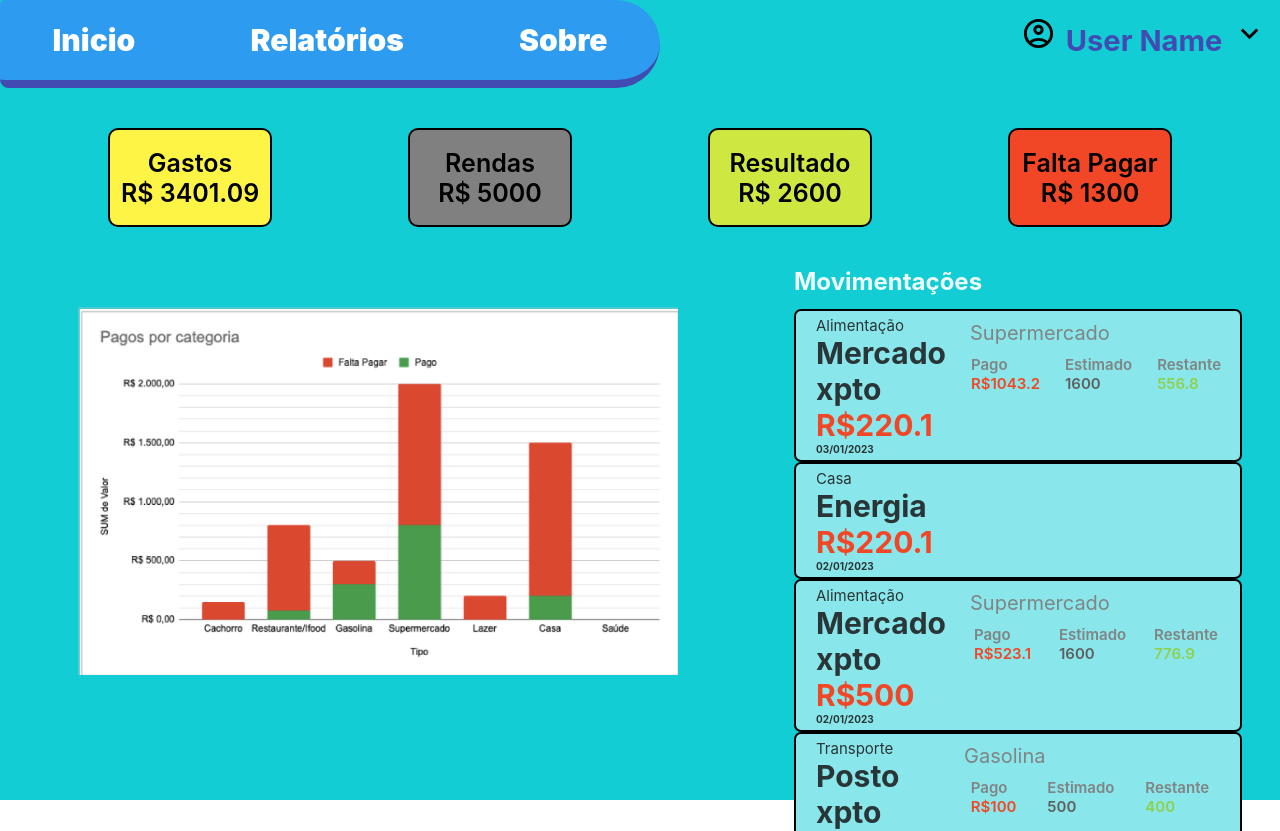
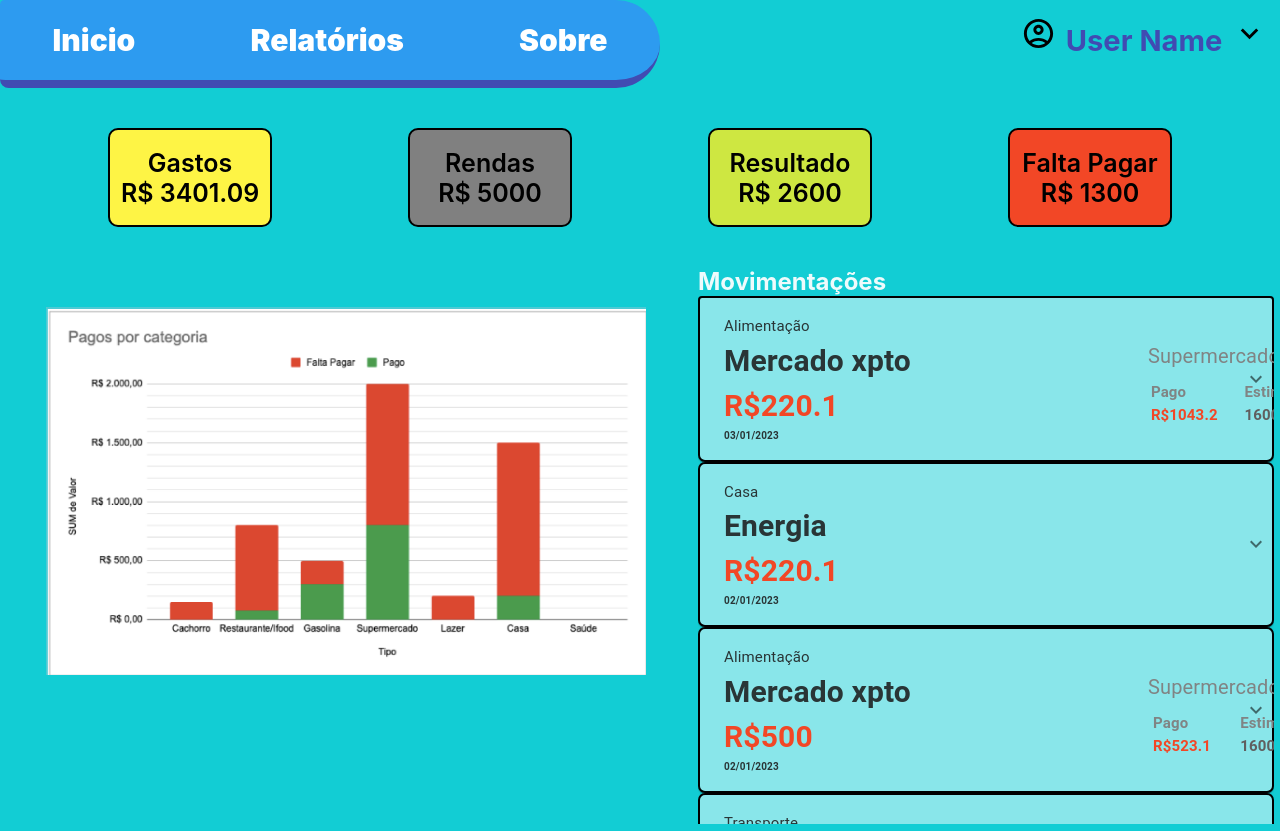
Before and after one commit to silvioubaldino/personal-finance-frontend, a React (Create React App) app: page / in a window 1280 px wide. Shown: the top 831 px of the page. Built offline with nearby package versions, Linux system fonts and the light colour scheme.

Commit message:
Adiciona componentes AccordionBuild.jsx e TableMovementDetails.jsx

```diff
--- /dev/null
+++ b/src/components/AccordionBuild.jsx
@@ -0,0 +1,58 @@
+import { Accordion, AccordionSummary, AccordionDetails, Typography, styled } from "@mui/material";
+import { ExpandMore } from "@mui/icons-material";
+import Movements from "./ResumedMovements";
+
+import { movements } from '../mocks/movementData.mock';
+import '../style/components/movement.css'
+import TableMovementDetails from "./TableMovementDetails";
+
+const CustomizedAccordion = styled(Accordion)`
+  background: rgba(137, 230, 234, 1);
+  border: 2px solid black;
+  border-radius: 7px;
+`;
+
+const AccordionBuild = () => {
+  return(
+    <div className="container-accordion">
+      <h1>Movimentações</h1>
+      <div className='container-movements'>
+        {movements?.map((e, i) => (
+          <CustomizedAccordion >
+            <AccordionSummary
+              key={i}
+              id='painel1'
+              aria-controls='painel1-conteudo'
+              expandIcon={<ExpandMore/>}
+            >
+              <Typography>
+                <Movements
+                  describeType={e.describe.type}
+                  describeTitle={e.describe.title}
+                  describePrice={e.describe.price}
+                  describeDate={e.describe.date}
+                  typeBill={e.typeBill}
+                  estimated={e.estimated}
+                  payed={e.payed}
+                  rest={e.rest}
+                />
+              </Typography>
+            </AccordionSummary>
+            <AccordionDetails>
+              <Typography>
+                <TableMovementDetails
+                  category={e.describe.type}
+                  description={e.typeBill}
+                  date={e.describe.date}
+                  payed={e.payed}
+                />
+              </Typography>
+            </AccordionDetails>
+          </CustomizedAccordion>
+        ))}
+      </div>
+    </div>
+  );
+}
+
+export default AccordionBuild;
--- a/src/components/Movements.jsx
+++ /dev/null
@@ -1,47 +0,0 @@
-import '../style/components/movement.css'
-import { movements } from '../mocks/movementData.mock';
-
-const Movements = () => {
-  return (
-    <div className='container-movements'>
-      <h1>Movimentações</h1>
-      {movements.map((e, i) => (
-        <div className='container-movement-item' key={i}>
-          <div className='container-describe'>
-            <p>
-              {e.describe.type}
-            </p>
-            <h5>
-              {e.describe.title}
-            </h5>
-            <h5>
-              {`R$${e.describe.price}`}
-            </h5>
-            <h5>
-              {e.describe.date}
-            </h5>
-          </div>
-          <div>
-            <p className='movement-item-right-title'>{e.typeBill}</p>
-            <div className='movement-item-right'>
-              <div>
-                <p>{e.payed !== null ? 'Pago' : ''}</p>
-                {e.payed !== null ? `R$${e.payed}` : ''}
-              </div>
-              <div>
-                <p>{e.payed !== null ? 'Estimado' : ''}</p>
-                {e.estimated}
-              </div>
-              <div>
-                <p>{e.payed !== null ? 'Restante' : ''}</p>
-                {e.rest}
-              </div>
-            </div>
-          </div>
-        </div>
-      ))}
-    </div>
-  );
-};
-
-export default Movements;
--- /dev/null
+++ b/src/components/ResumedMovements.jsx
@@ -0,0 +1,41 @@
+import '../style/components/movement.css'
+
+const Movements = (props) => {
+  return (
+    <div className='row-wrapper'>
+      <div className='container-describe'>
+        <p>
+          {props.describeType}
+        </p>
+        <h5>
+          {props.describeTitle}
+        </h5>
+        <h5>
+          {`R$${props.describePrice}`}
+        </h5>
+        <h5>
+          {props.describeDate}
+        </h5>
+      </div>
+      <div>
+        <p className='movement-item-right-title'>{props.typeBill}</p>
+        <div className='movement-item-right'>
+          <div>
+            <p>{props.payed !== null ? 'Pago' : ''}</p>
+            {props.payed !== null ? `R$${props.payed}` : ''}
+          </div>
+          <div>
+            <p>{props.payed !== null ? 'Estimado' : ''}</p>
+            {props.estimated}
+          </div>
+          <div>
+            <p>{props.payed !== null ? 'Restante' : ''}</p>
+            {props.rest}
+          </div>
+        </div>
+      </div>
+    </div>
+  );
+};
+
+export default Movements;
--- /dev/null
+++ b/src/components/TableMovementDetails.jsx
@@ -0,0 +1,22 @@
+const TableMovementDetails = (props) => {
+  return(
+    <table>
+      <tr>
+        <th>Categoria</th>
+        <th>Descrição</th>
+        <th>Forma de Pagamento</th>
+        <th>Data</th>
+        <th>Valor</th>
+      </tr>
+      <tr>
+        <td>{props.category}</td>
+        <td>{props.description}</td>
+        <td>Vale Alimentação</td>
+        <td>{props.date}</td>
+        <td>{props.payed}</td>
+      </tr>
+    </table>
+  )
+}
+
+export default TableMovementDetails;
--- a/src/index.css
+++ b/src/index.css
@@ -5,6 +5,7 @@ body {
     sans-serif;
   -webkit-font-smoothing: antialiased;
   -moz-osx-font-smoothing: grayscale;
+  background-color: rgba(18, 205, 212, 1);
 }
 
 code {
--- a/src/pages/Home.js
+++ b/src/pages/Home.js
@@ -1,8 +1,9 @@
 import GraphicRender from "../components/GraphicRender";
-import Movements from "../components/Movements";
+// import Movements from "../components/Movements";
 import NavBar from "../components/Navbar";
 import Profile from "../components/Profile";
 import ResumedReport from "../components/ResumedReport";
+import AccordionBuild from "../components/AccordionBuild";
 
 import "../style/pages/home.css";
 
@@ -19,7 +20,7 @@ const Home = () => {
         </section>
         <section className="container-graphic-movements">
           <GraphicRender />
-          <Movements />
+          <AccordionBuild />
         </section>
       </main>
     </div>
--- a/src/style/components/movement.css
+++ b/src/style/components/movement.css
@@ -1,6 +1,27 @@
 .container-movements {
-  width: 35%;
   color: rgba(238, 251, 252, 1);
+  overflow-y: scroll;
+  height: 66vh;
+  margin-bottom: 10px;
+}
+
+.container-accordion {
+  display: flex;
+  flex-direction: column;
+  width: 45%;
+  color: rgba(238, 251, 252, 1);
+}
+
+.MuiAccordion-root {
+  height: max-content;
+  display: flex;
+  flex-direction: column;
+}
+
+.MuiAccordionSummary-content {
+  margin: 0;
+  padding: 0;
+  width: 100%;
 }
 
 .container-movements h1 {
@@ -8,13 +29,17 @@
 }
 
 .container-movement-item {
-  background-color: rgba(137, 230, 234, 1);
-  height: max-content;
-  border: 2px solid black;
-  border-radius: 7px;
+  display: flex;
+  flex-direction: column;
+  justify-content: space-between;
+}
+
+.row-wrapper {
   display: flex;
   flex-direction: row;
+  align-items: center;
   justify-content: space-between;
+  width: 720px;
 }
 
 .movement-item-right-title {
--- a/src/style/pages/home.css
+++ b/src/style/pages/home.css
@@ -24,4 +24,5 @@
 .container-graphic-movements {
   display: flex;
   justify-content: space-around;
+  align-items: flex-start;
 }
```
